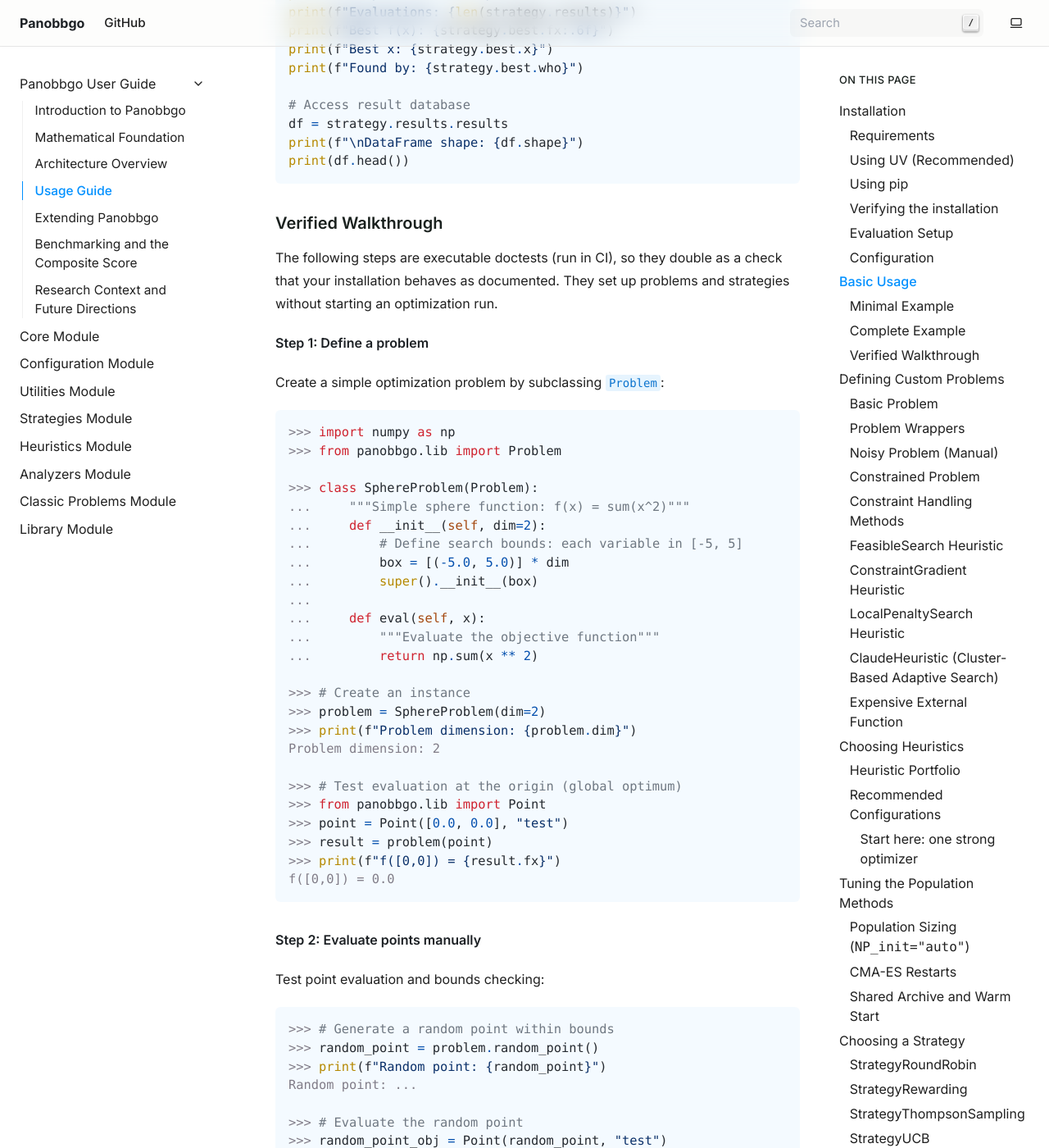
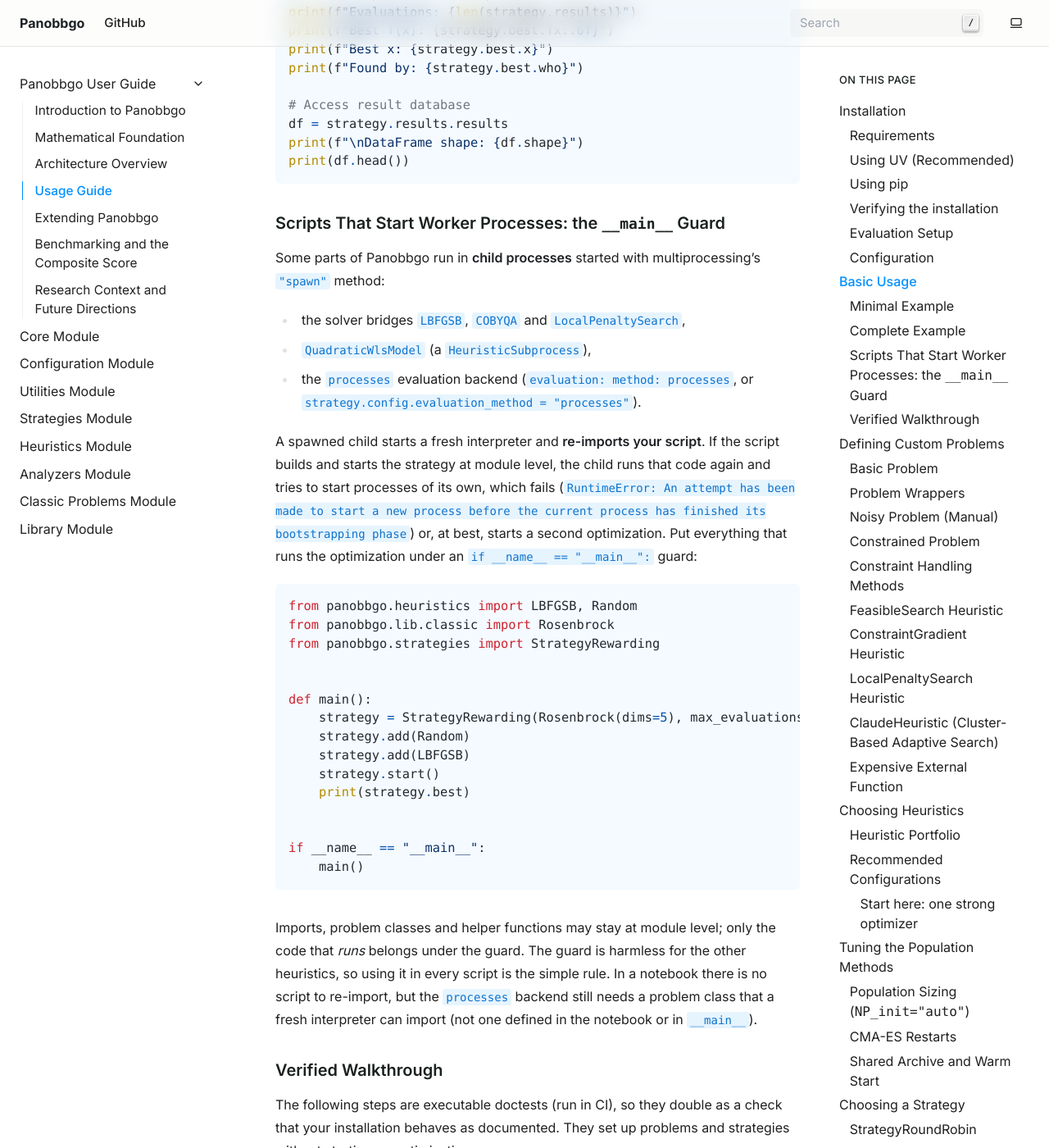
Before and after one commit to haraldschilly/panobbgo, a Sphinx documentation site: the page built from doc/source/guide_usage.rst, in a window 1280 px wide and 1400 px high, scrolled down 5205 px. Shown: the whole window at 82% size. Built offline with Sphinx 7.4.7, drawn with Linux system fonts in a browser that asks for light colours; some of the changed text lies outside the part shown.

Commit message:
docs: document the __main__ guard for spawned subprocesses
LBFGSB, COBYQA, LocalPenaltySearch, QuadraticWlsModel and the
'processes' evaluation backend start 'spawn' children, which re-import
the user's script.  New user-guide section with an example, pointers
from where those are introduced, and a line in AGENTS.md 'Local runs'.

Co-Authored-By: Claude Opus 5.5 <noreply@anthropic.com>

```diff
--- a/doc/source/guide_architecture.rst
+++ b/doc/source/guide_architecture.rst
@@ -706,7 +706,7 @@ Parallelism parameters in ``config.yaml`` or ``~/.panobbgo/config.ini``:
 
 ``processes`` evaluates in a pool of spawned worker processes
 (:mod:`panobbgo.local_pool`): the problem must be picklable, and the script
-needs an ``if __name__ == "__main__":`` guard.  Each worker evaluates its own
+needs an ``if __name__ == "__main__":`` guard (:ref:`spawn-guard`).  Each worker evaluates its own
 **copy** of the problem, so state the problem object accumulates while
 evaluating (evaluation counters, traces, caches, loggers) lives in the
 workers and is not visible on the caller's object.  An evaluation past
--- a/doc/source/guide_usage.rst
+++ b/doc/source/guide_usage.rst
@@ -233,6 +233,56 @@ Complete Example
    df = strategy.results.results
    print(f"\nDataFrame shape: {df.shape}")
    print(df.head())
+
+.. _spawn-guard:
+
+Scripts That Start Worker Processes: the ``__main__`` Guard
+~~~~~~~~~~~~~~~~~~~~~~~~~~~~~~~~~~~~~~~~~~~~~~~~~~~~~~~~~~~
+
+Some parts of Panobbgo run in **child processes** started with
+multiprocessing's ``"spawn"`` method:
+
+* the solver bridges :class:`~panobbgo.heuristics.lbfgsb.LBFGSB`,
+  :class:`~panobbgo.heuristics.cobyqa.COBYQA` and
+  :class:`~panobbgo.heuristics.local_penalty_search.LocalPenaltySearch`,
+* :class:`~panobbgo.heuristics.quadratic_wls.QuadraticWlsModel` (a
+  :class:`~panobbgo.core.HeuristicSubprocess`),
+* the ``processes`` evaluation backend (``evaluation: method: processes``,
+  or ``strategy.config.evaluation_method = "processes"``).
+
+A spawned child starts a fresh interpreter and **re-imports your script**.
+If the script builds and starts the strategy at module level, the child
+runs that code again and tries to start processes of its own, which fails
+(``RuntimeError: An attempt has been made to start a new process before the
+current process has finished its bootstrapping phase``) or, at best, starts
+a second optimization.  Put everything that runs the optimization under an
+``if __name__ == "__main__":`` guard:
+
+.. code-block:: python
+
+   from panobbgo.heuristics import LBFGSB, Random
+   from panobbgo.lib.classic import Rosenbrock
+   from panobbgo.strategies import StrategyRewarding
+
+
+   def main():
+       strategy = StrategyRewarding(Rosenbrock(dims=5), max_evaluations=500)
+       strategy.add(Random)
+       strategy.add(LBFGSB)
+       strategy.start()
+       print(strategy.best)
+
+
+   if __name__ == "__main__":
+       main()
+
+Imports, problem classes and helper functions may stay at module level;
+only the code that *runs* belongs under the guard.  The guard is harmless
+for the other heuristics, so using it in every script is the simple rule.
+In a notebook there is no script to re-import, but
+the ``processes`` backend still needs a problem class that a fresh
+interpreter can import (not one defined in the notebook or in
+``__main__``).
 
 Verified Walkthrough
 ~~~~~~~~~~~~~~~~~~~~
@@ -644,6 +694,12 @@ For problems with constraints handled via penalties (e.g. Penalty or Augmented L
 
    # Use L-BFGS-B on the penalized objective
    strategy.add(LocalPenaltySearch, method="L-BFGS-B")
+
+.. note::
+
+   ``LocalPenaltySearch`` runs its optimizer in a spawned subprocess: a
+   script using it needs an ``if __name__ == "__main__":`` guard (see
+   :ref:`spawn-guard`).
 
 ClaudeHeuristic (Cluster-Based Adaptive Search)
 ~~~~~~~~~~~~~~~~~~~~~~~~~~~~~~~~~~~~~~~~~~~~~~~~
@@ -759,6 +815,10 @@ A good portfolio balances exploration and exploitation:
    * - Constraint Handling
      - FeasibleSearch, ConstraintGradient, ConstraintRepair
      - When constraints are present
+
+``LBFGSB``, ``COBYQA``, ``LocalPenaltySearch`` and ``QuadraticWlsModel`` run
+in spawned subprocesses; scripts that use them need an
+``if __name__ == "__main__":`` guard (see :ref:`spawn-guard`).
 
 Recommended Configurations
 ~~~~~~~~~~~~~~~~~~~~~~~~~~
@@ -1736,6 +1796,11 @@ Parallel Evaluation
 
    # Unknown keyword arguments raise TypeError (they used to be ignored).
 
+With ``strategy.config.evaluation_method = "processes"`` the evaluations run
+in spawned worker processes: the script needs an
+``if __name__ == "__main__":`` guard (see :ref:`spawn-guard`) and the
+problem must be picklable.
+
 Multi-start Optimization
 ~~~~~~~~~~~~~~~~~~~~~~~~
 
```
Also changed, not shown: AGENTS.md (+5 -0 lines).
